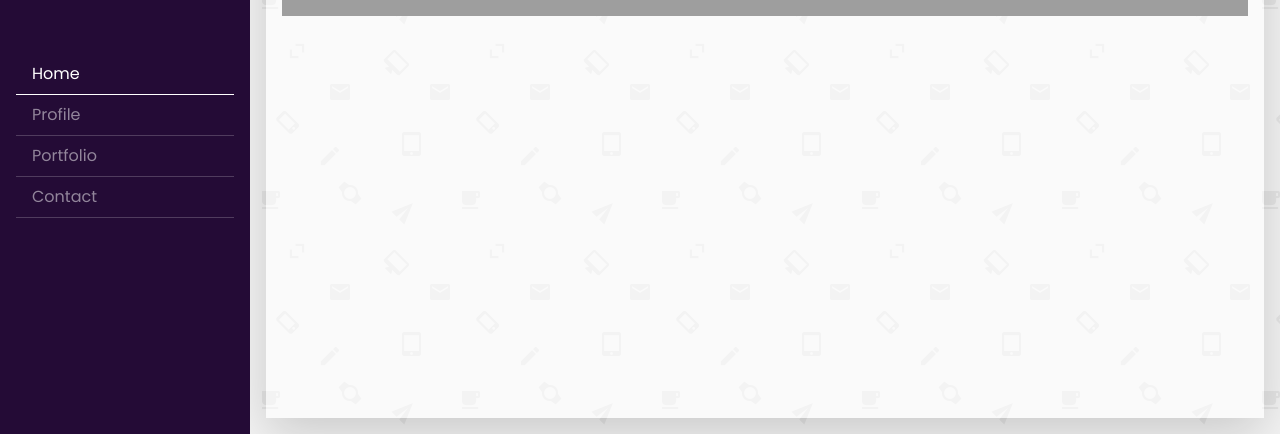
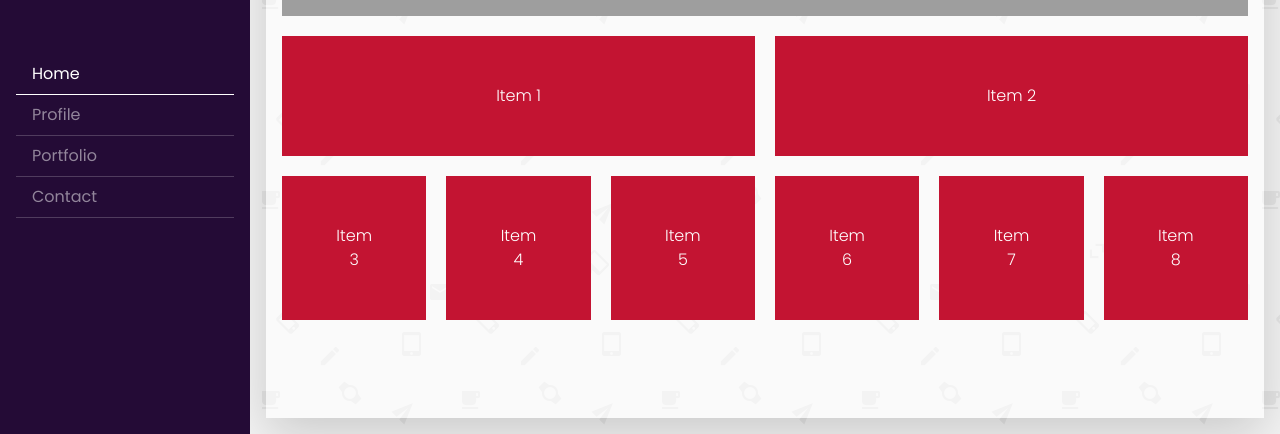
Before and after one commit to atlTechie/Cv1, a plain HTML site: page index.html in a window 1280 px wide. Shown: the part 366-800 px from the top of the page. Drawn offline with nearby package versions, Linux system fonts and the light colour scheme; grey boxes are pictures that could not be loaded.

Commit message:
updated home page

```diff
--- a/index.html
+++ b/index.html
@@ -43,7 +43,15 @@
           <div class="about-content">
             <div class="header-image"> <span>
                 <p class="lead">Forward-thinking user interface designer and developer</p>
-                <div class="cta"><a class="btn btn-primary mr-2 small" href="#">View My Work</a><a class="btn btn-outline-primary small" href="#">View My Resume </a></div></span><img src="./images/bg.png" alt=""></div>
+                <div class="cta mb-xl-3"><a class="btn btn-primary mr-2 small" href="#">View My Work</a><a class="btn btn-outline-primary small" href="#">View My Resume </a></div></span><img src="./images/bg.png" alt="me and cali working"></div>
+            <div class="portfolio-item item-1"> Item 1     </div>
+            <div class="portfolio-item item-2"> Item 2</div>
+            <div class="portfolio-item item-3"> Item 3</div>
+            <div class="portfolio-item item-4"> Item 4</div>
+            <div class="portfolio-item item-5"> Item 5</div>
+            <div class="portfolio-item item-6"> Item 6</div>
+            <div class="portfolio-item item-7"> Item 7</div>
+            <div class="portfolio-item item-8"> Item 8</div>
           </div>
         </div>
         <div class="tab-pane fade" id="v-pills-portfolio" role="tabpanel" aria-labelledby="v-pills-portfolio-tab"></div>
--- a/scss/_about.scss
+++ b/scss/_about.scss
@@ -1,5 +1,5 @@
 .about-content {
-  display: grid;
+  display: block;
   grid-gap: 20px;
   grid-template-columns: repeat(6, 1fr);
   grid-template-rows: repeat(6, auto);
@@ -39,12 +39,45 @@
   }
 }
 
+// Portfolio Section
+.portfolio-item {
+  background: $primary;
+  padding: 3rem;
+  text-align: center;
+  color: $white;
+  margin-bottom: 1em;
+}
+
+// Media Query
+
+@media (min-width: 576px) {
+  .about-content {
+    display: grid;
+    .portfolio-item {
+      display: flex;
+      flex-direction: column;
+      justify-content: center;
+      &.item-1 {
+        grid-column: 1/4;
+      }
+      &.item-2 {
+        grid-column: 4/7;
+      }
+    }
+  }
+}
 @media (min-width: 768px) {
   .about-content {
+    display: grid;
     .header-image {
       height: 350px;
     }
+    .portfolio-item {
+      margin-bottom: 0;
+    }
   }
+}
+@media (min-width: 1024px) {
 }
 
 @media (min-width: 1400px) {
@@ -53,4 +86,9 @@
       height: 550px;
     }
   }
+
+  .about-content .header-image span p,
+  .about-content .header-image span p.lead {
+    font-size: 1.5rem !important;
+  }
 }
```
Also changed, not shown: includes/about.html (+9 -1 lines), style.css, 2 other files.
